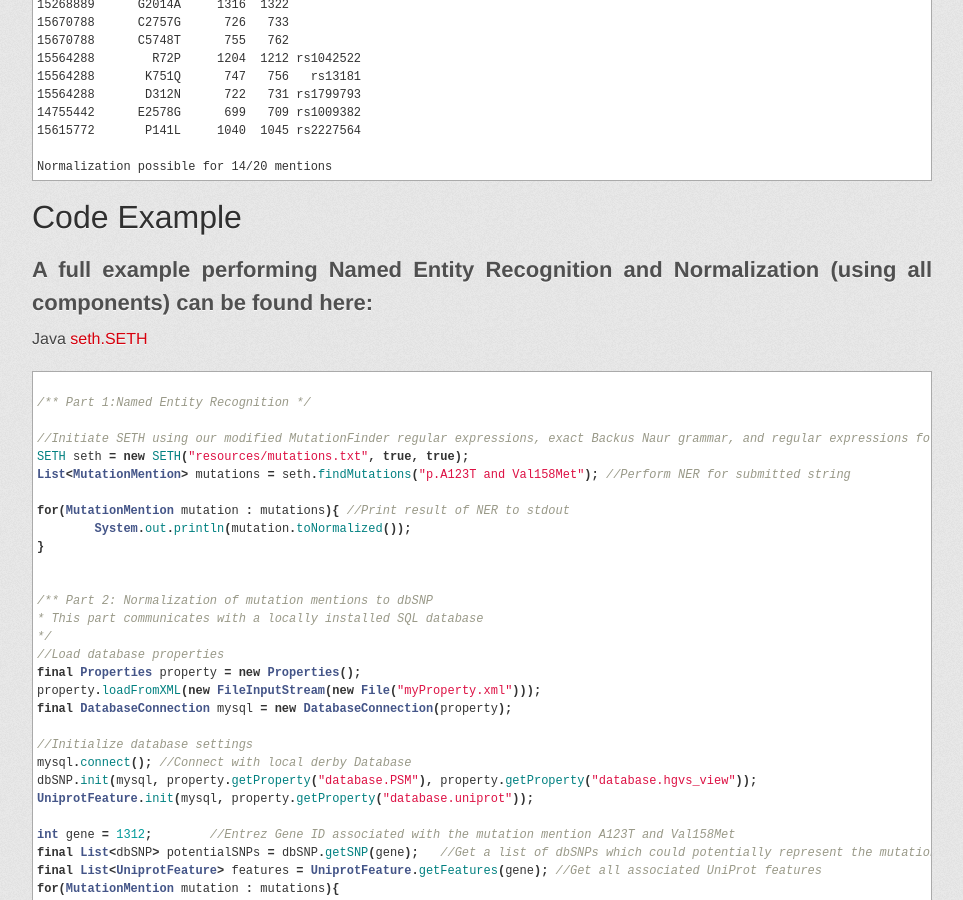
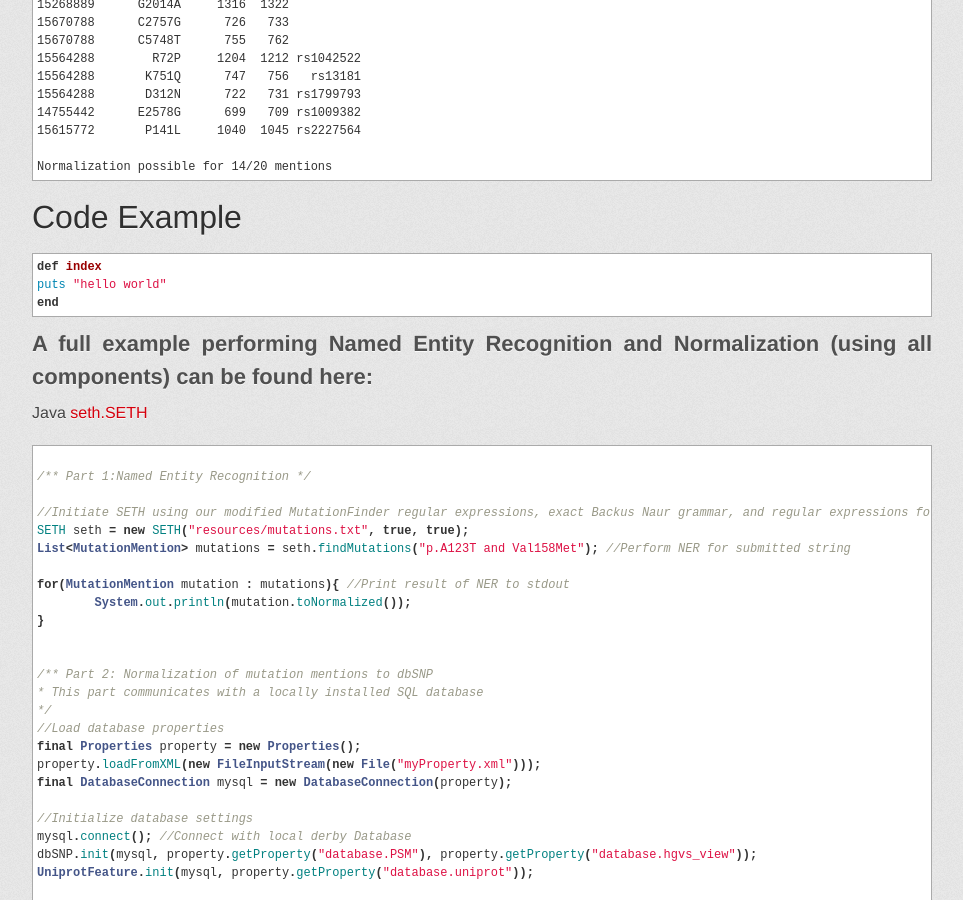
Before and after one commit to rockt/SETH, a Jekyll site: the page built from index.md, in a window 1280 px wide and 900 px high, scrolled down 2221 px. Shown: the whole window, without its empty margins (158-1121 px from the left). Built offline with Jekyll 4.4.1, drawn with Linux system fonts in a browser that asks for light colours; some web fonts are replaced.

Commit message:
Update index.md

````diff
--- a/index.md
+++ b/index.md
@@ -87,6 +87,12 @@ containing a list of mutations that SETH should link to dbSNP (*i.e.* rs numbers
 	Normalization possible for 14/20 mentions
 
 # Code Example
+
+``` ruby
+def index
+puts "hello world"
+end
+```
 
 ##A full example performing Named Entity Recognition and Normalization (using all components) can be found here:
 Java [seth.SETH](https://github.com/rockt/SETH/blob/master/src/main/java/seth/SETH.java#L160-L205)
````
